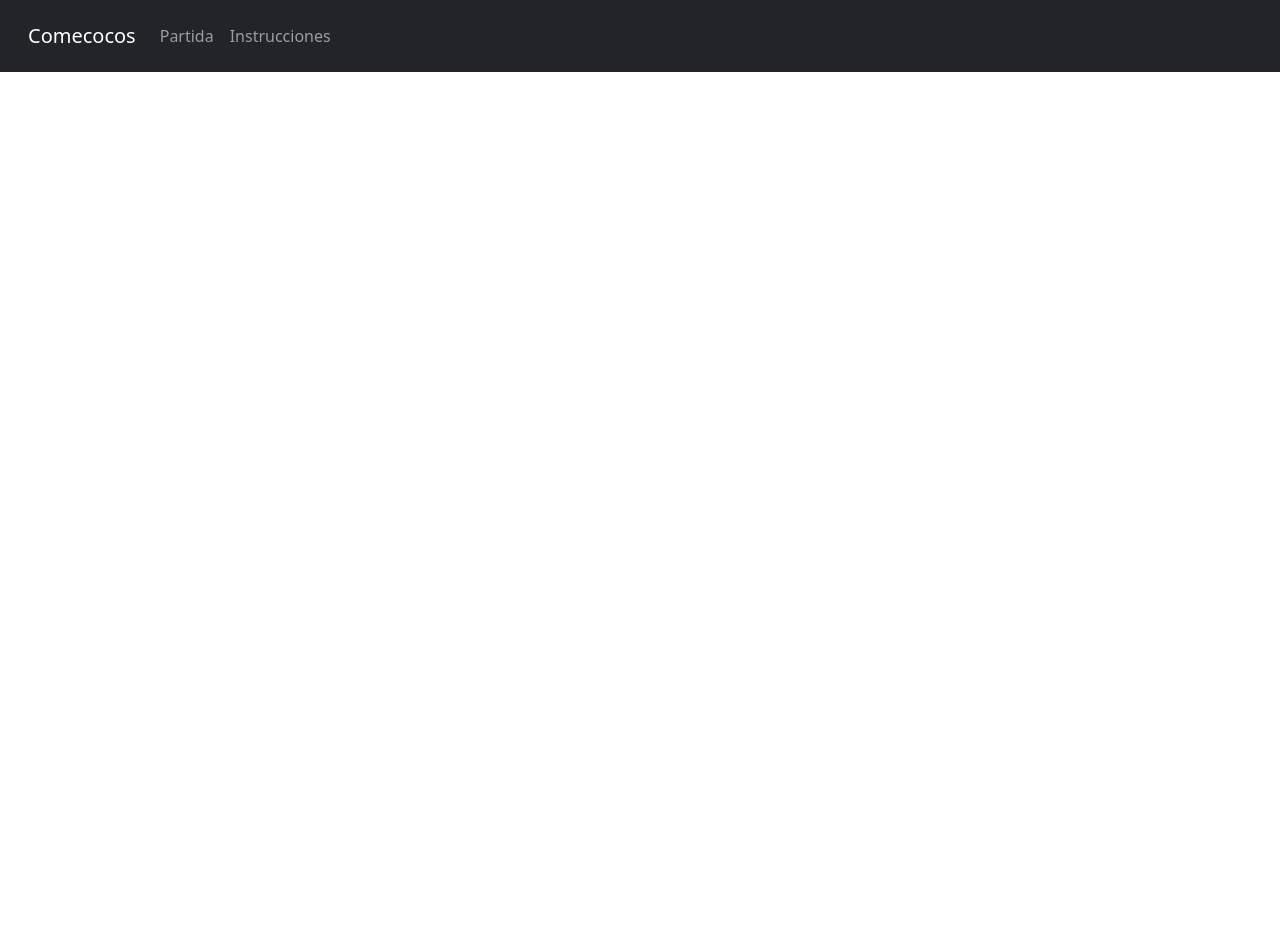
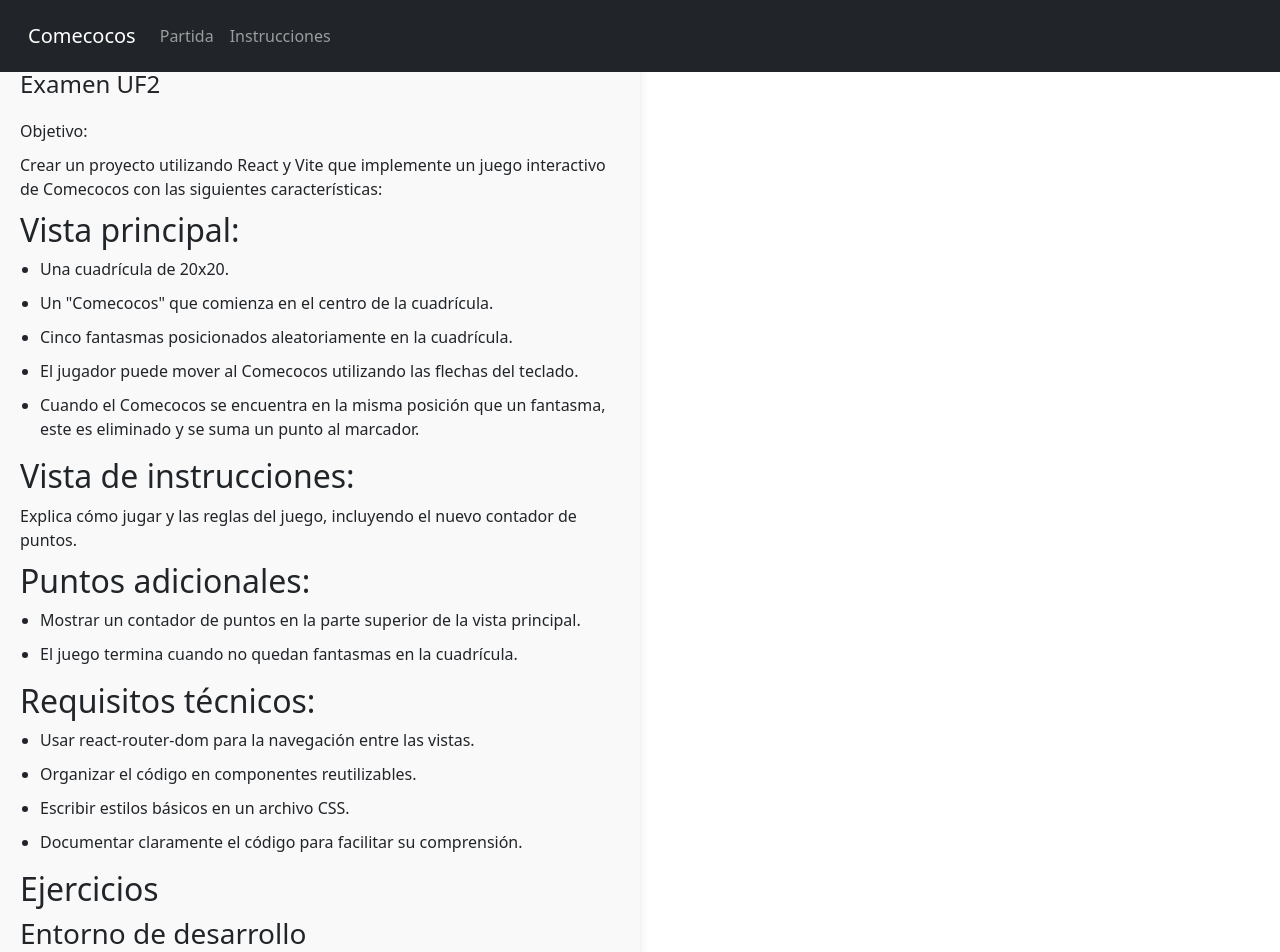
Before and after one commit to lxstik/M6-examen-UF2, a React (Vite) app: page /Instrucciones in a window 1280 px wide. Shown: the top 952 px of the page. Before the commit the page ends 800 px from the top, so only its background shows below. Built offline with nearby package versions, Linux system fonts and the light colour scheme.

Commit message:
pacman medio

```diff
--- a/src/index.css
+++ b/src/index.css
@@ -1,6 +1,16 @@
 #root{
   width: 50%;
   height: 20%;
+}
+
+.cuadradito{
+  margin: 0;
+  padding: 0;
+  border: 1px solid #ccc;
+  width: 30px;
+  height: 30px;
+  text-align: center;
+  line-height: 25px;
 }
 
 .color0{
@@ -12,3 +22,11 @@
   background-color: #333;
   color: white;
 }
+
+.comecocos {
+  width: 100%;
+  height: 100%;
+  background-image: url('./imgs/pacman.png');
+  background-size: cover;
+  background-position: center;
+}
--- /dev/null
+++ b/src/styles/Instrucciones.css
@@ -0,0 +1,35 @@
+body {
+    margin: 0;
+    padding: 0;
+    font-family: Arial, sans-serif;
+  }
+
+  .instrucciones-container {
+    padding: 20px;
+    background-color: #f9f9f9;
+    border-radius: 10px;
+    box-shadow: 0 0 10px rgba(0, 0, 0, 0.1);
+    max-width: 800px;
+    margin: 50px auto;
+    text-align: left;
+  }
+
+  .instrucciones-container h1 {
+    font-size: 24px;
+    margin-bottom: 20px;
+  }
+
+  .instrucciones-container p {
+    font-size: 16px;
+    line-height: 1.5;
+    margin-bottom: 10px;
+  }
+
+  .instrucciones-container ul {
+    list-style-type: disc;
+    padding-left: 20px;
+  }
+
+  .instrucciones-container ul li {
+    margin-bottom: 10px;
+  }
--- a/src/views/Instrucciones.jsx
+++ b/src/views/Instrucciones.jsx
@@ -1,7 +1,104 @@
-export default function Instrucciones(){
-    return(
-        <>
-            <h1>Instrucciones</h1>
-        </>
-    )
+import '../styles/Instrucciones.css';
+
+export default function Instrucciones() {
+    return (
+        <div className="instrucciones-container">
+            <h1>Examen UF2</h1>
+            <p>Objetivo:</p>
+            <p>Crear un proyecto utilizando React y Vite que implemente un juego interactivo de Comecocos con las siguientes características:</p>
+            <h2>Vista principal:</h2>
+            <ul>
+                <li>Una cuadrícula de 20x20.</li>
+                <li>Un "Comecocos" que comienza en el centro de la cuadrícula.</li>
+                <li>Cinco fantasmas posicionados aleatoriamente en la cuadrícula.</li>
+                <li>El jugador puede mover al Comecocos utilizando las flechas del teclado.</li>
+                <li>Cuando el Comecocos se encuentra en la misma posición que un fantasma, este es eliminado y se suma un punto al marcador.</li>
+            </ul>
+            <h2>Vista de instrucciones:</h2>
+            <p>Explica cómo jugar y las reglas del juego, incluyendo el nuevo contador de puntos.</p>
+            <h2>Puntos adicionales:</h2>
+            <ul>
+                <li>Mostrar un contador de puntos en la parte superior de la vista principal.</li>
+                <li>El juego termina cuando no quedan fantasmas en la cuadrícula.</li>
+            </ul>
+            <h2>Requisitos técnicos:</h2>
+            <ul>
+                <li>Usar react-router-dom para la navegación entre las vistas.</li>
+                <li>Organizar el código en componentes reutilizables.</li>
+                <li>Escribir estilos básicos en un archivo CSS.</li>
+                <li>Documentar claramente el código para facilitar su comprensión.</li>
+            </ul>
+            <h2>Ejercicios</h2>
+            <h3>Entorno de desarrollo</h3>
+            <p>Configurar el proyecto (1p):</p>
+            <ul>
+                <li>Crea un nuevo proyecto con Vite</li>
+                <li>Instala las dependencias</li>
+                <li>Instala react-router-dom</li>
+                <li>Asegúrate de que la estructura del proyecto contenga carpetas organizadas, como:</li>
+                <ul>
+                    <li>src/views para las vistas del proyecto.</li>
+                    <li>src/styles para los estilos.</li>
+                    <li>src/components para componentes reutilizables.</li>
+                </ul>
+            </ul>
+            <h3>Vistas principales</h3>
+            <p>Crear las vistas del proyecto (1p):</p>
+            <ul>
+                <li>Vista de Juego (/): Crea la estructura básica para mostrar el tablero del juego. En esta vista:</li>
+                <ul>
+                    <li>Se debe visualizar una cuadrícula de 20x20.</li>
+                    <li>Se mostrará el Comecocos y los fantasmas.</li>
+                    <li>Se incluirá un contador de puntos en la parte superior.</li>
+                </ul>
+                <li>Vista de Instrucciones (/instrucciones): Crea una página con el enunciado del examen.</li>
+            </ul>
+            <p>Configuración de rutas:</p>
+            <ul>
+                <li>Utiliza react-router-dom para establecer la navegación entre las vistas (/ y /instrucciones).</li>
+                <li>Agrega un enlace o botón en ambas vistas para moverse entre ellas.</li>
+            </ul>
+            <h3>Lógica del juego</h3>
+            <ul>
+                <li>Componente cuadrícula 20x20 (1p):</li>
+                <ul>
+                    <li>Utiliza un contenedor con display: flex en CSS para crear una cuadrícula de 20 filas y 20 columnas.</li>
+                    <li>Cada celda debe ser un cuadrado de tamaño uniforme.</li>
+                </ul>
+                <li>Colocar al Comecocos en el centro (1p):</li>
+                <ul>
+                    <li>Define un estado inicial (useState) para almacenar la posición del Comecocos en el centro de la cuadrícula.</li>
+                    <li>Representa al Comecocos visualmente en la cuadrícula (por ejemplo, con un color o un ícono).</li>
+                </ul>
+                <li>Agregar fantasmas en posiciones aleatorias (1p):</li>
+                <ul>
+                    <li>Crea una clase Fantasma para los fantasmas con las propiedades x,y,estado (vivo/muerto) y el método generaPosicionAleatoria()</li>
+                    <li>Crea 5 instancias de Fantasma, ejecuta su método generaPosicionAleatoria() y guárdalos en un array dentro de un estado.</li>
+                    <li>Representa los fantasmas visualmente en la cuadrícula.</li>
+                </ul>
+                <li>Hacer que el Comecocos se mueva (1p):</li>
+                <ul>
+                    <li>Implementa un controlador de eventos (onKeyDown) para capturar las teclas de flecha (ArrowUp, ArrowDown, ArrowLeft, ArrowRight).</li>
+                    <li>Actualiza la posición del Comecocos en el estado.</li>
+                    <li>Asegúrate de que el Comecocos no pueda salir de los límites de la cuadrícula.</li>
+                </ul>
+                <li>Comer fantasmas (1.5p):</li>
+                <ul>
+                    <li>Verifica si la posición del Comecocos coincide con la de un fantasma en cada movimiento.</li>
+                    <li>Si coincide, elimina al fantasma de la lista almacenada en el estado.</li>
+                </ul>
+                <li>Añadir un contador de puntos (1.5p):</li>
+                <ul>
+                    <li>Crea un estado para llevar el puntaje del jugador.</li>
+                    <li>Incrementa el puntaje en 1 cada vez que el Comecocos come un fantasma.</li>
+                    <li>Muestra el puntaje en la parte superior de la vista de Juego.</li>
+                </ul>
+                <li>Terminar el juego (1p):</li>
+                <ul>
+                    <li>Comprueba después de cada movimiento si no quedan fantasmas en la lista.</li>
+                    <li>Si no hay fantasmas restantes, muestra un mensaje de victoria (por ejemplo: "¡Ganaste!").</li>
+                </ul>
+            </ul>
+        </div>
+    );
 }
--- a/src/views/Partida.jsx
+++ b/src/views/Partida.jsx
@@ -1,6 +1,7 @@
 import React from 'react';
 import CuadriculaGenerar from "../components/Cuadricula";
 import { cuadricula } from "../components/cuadricula";
+import "../index.css";
 import fondo from "../imgs/fondo.png"
 
 export default function Partida() {
```
Also changed, not shown: src/components/Cuadricula.jsx (+18 -6 lines), src/imgs/pacman.png (added).
